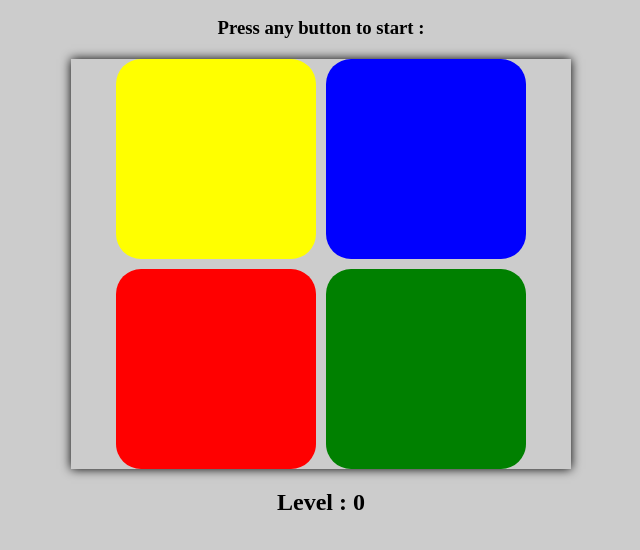
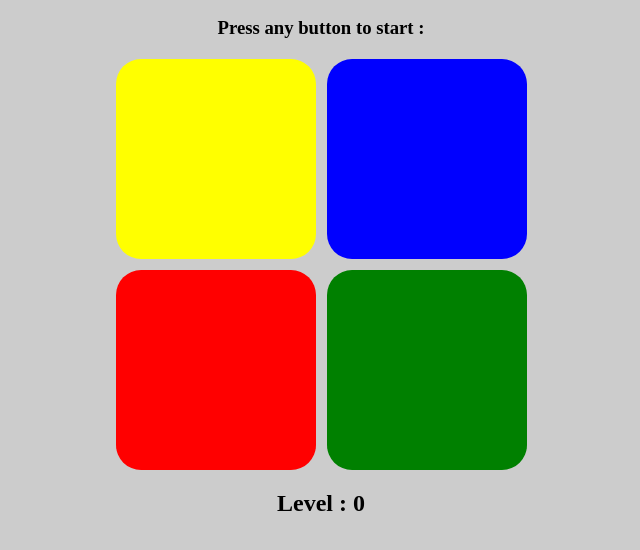
Before and after one commit to Gurvinder-Singh02/simon_says_v1, a plain HTML site: page index.html in a window 1280 px wide. Shown: the part 60-610 px from the top of the page, without its empty margins (319-959 px from the left). Drawn offline with Linux system fonts and the light colour scheme.

Commit message:
versioni 2 updated

```diff
--- a/style.css
+++ b/style.css
@@ -12,9 +12,9 @@ h1,h3,h2{
     display: flex;
     flex-wrap: wrap;
     width: 500px;
-    box-shadow: 0 0 10px black;
+    /* box-shadow: 0 0 10px black; */
     margin: auto;
-    gap: 10px;
+    gap: 11px;
     justify-content: center;
 }
 
```
